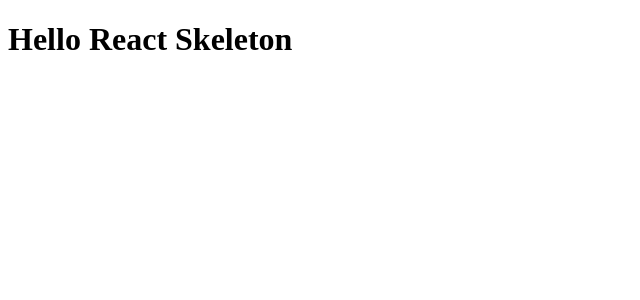
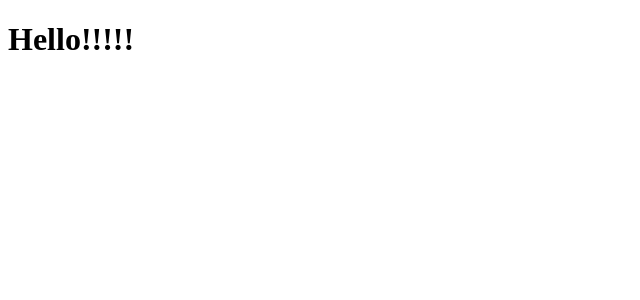
Before and after one commit to kokihoon/React_Contact, a React app: page / in a window 1280 px wide. Shown: the top 300 px of the page, without its empty margins (0-640 px from the left). Built offline with nearby package versions, Linux system fonts and the light colour scheme.

Commit message:
impliment hot load

```diff
--- a/src/components/App.js
+++ b/src/components/App.js
@@ -4,7 +4,7 @@ class App extends React.Component {
     render(){
 
         return (
-                <h1>Hello React Skeleton</h1>
+                <h1>Hello!!!!!</h1>
         );
     }
 }
--- a/src/index.js
+++ b/src/index.js
@@ -4,3 +4,7 @@ import App from './components/App';
 
 const rootElement = document.getElementById('root');
 ReactDOM.render(<App />, rootElement);
+
+if(module.hot) {
+    module.hot.accept();
+}
```
